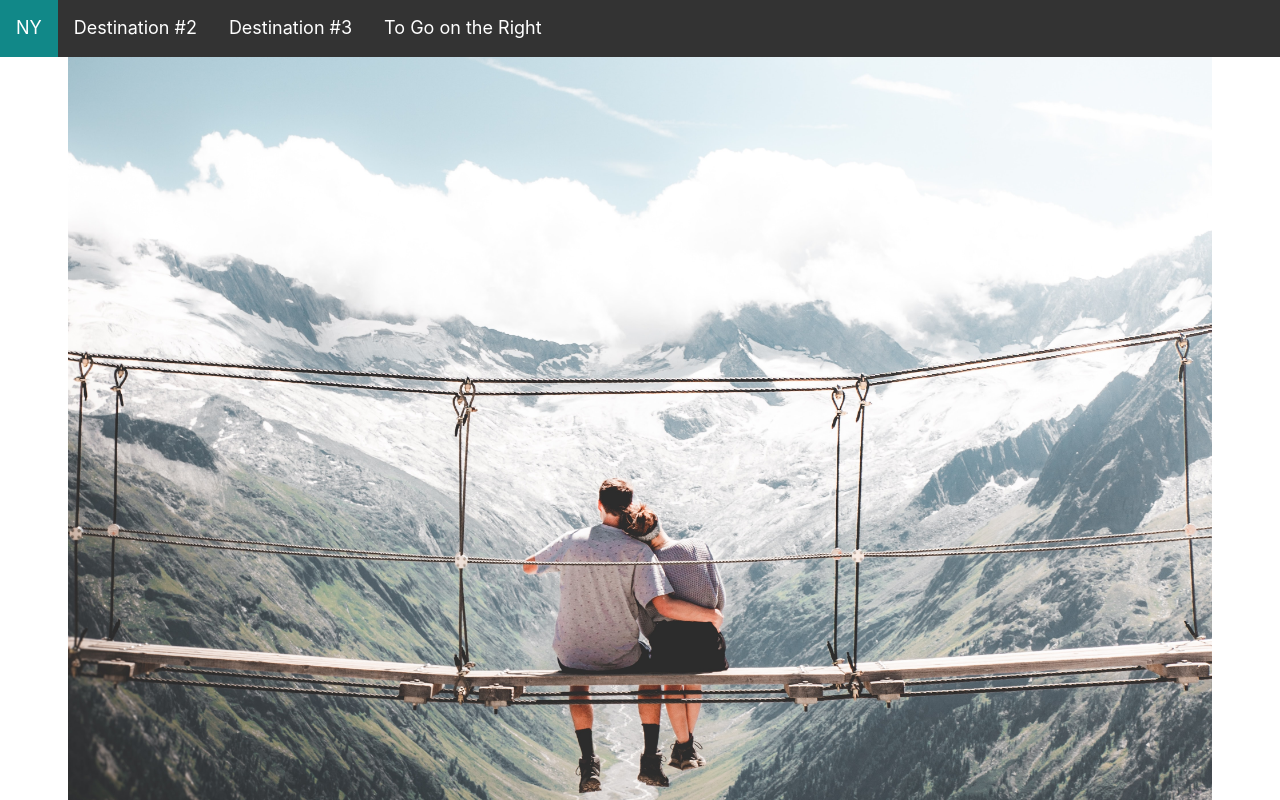
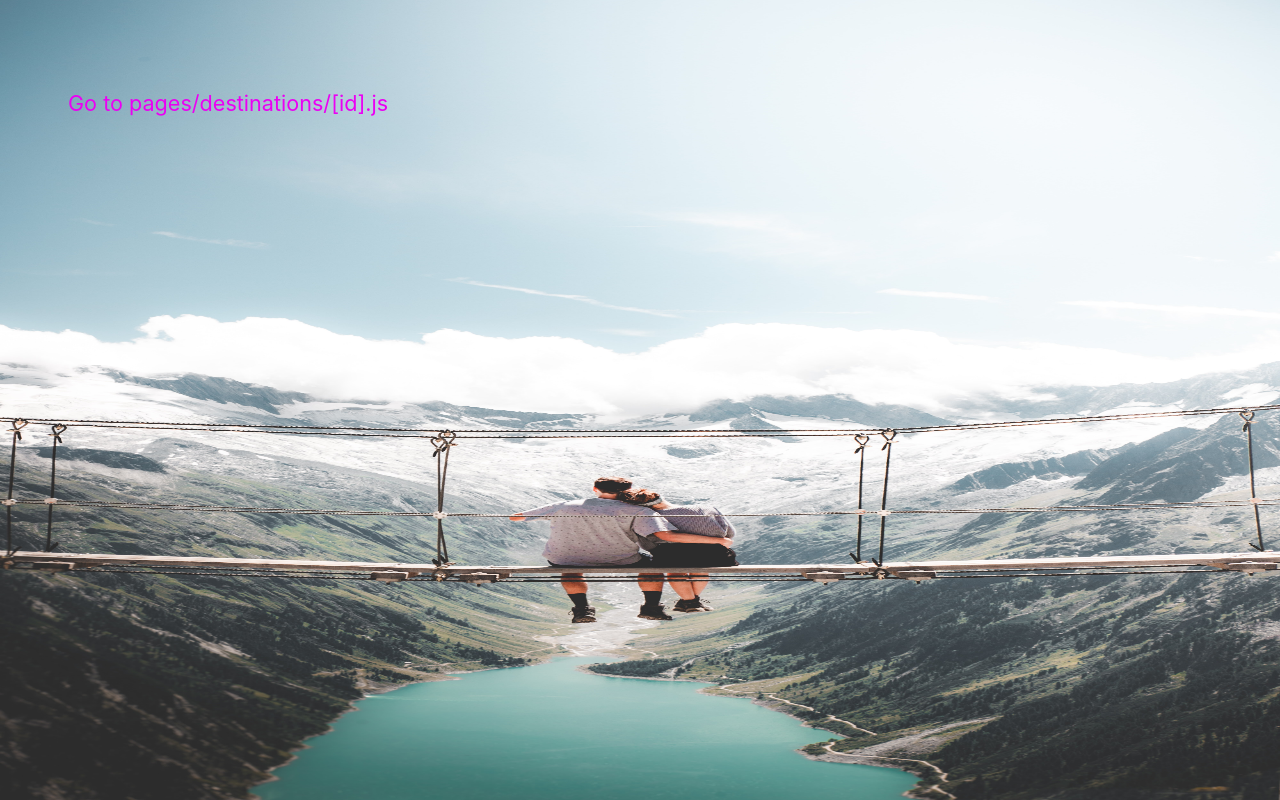
Before and after one commit to mariaykim/LocalTravelers, a Next.js app: page / in a window 1280 px wide. Shown: the top 800 px of the page. Built offline with nearby package versions, Linux system fonts and the light colour scheme.

Commit message:
Styling for main section, debug needed

```diff
--- /dev/null
+++ b/components/Button/button.js
@@ -0,0 +1,12 @@
+import React from "react";
+import buttonStyles from "../../styles/button.module.css"
+
+const Button = () => {
+  return (
+    <div className={buttonStyles.filled}>
+      BOOK YOUR NEXT VACATION
+    </div>
+  )
+}
+
+export default Button;
--- /dev/null
+++ b/components/MainSection/index.js
@@ -0,0 +1,23 @@
+import React from "react"
+import mainStyles from "../../styles/main.module.css"
+import Image from "next/image"
+
+const MainSection = () => {
+  return (
+    <div className={mainStyles.container}>
+      <div className={mainStyles.text}>
+        PLEEEEEEASE
+      </div>
+      <div className={'image-container'}>
+        <Image
+          src={'/images/unsplash1.jpg'}
+          alt="background"
+          layout="fill"
+          className={'image'}
+        />
+      </div>
+    </div>
+  )
+}
+
+export default MainSection;
--- /dev/null
+++ b/components/TravelDestination/travelDestination.js
@@ -0,0 +1,18 @@
+import React from "react";
+
+const TravelDestination = () => {
+  return (
+    <div>
+      <h2>Not sure where to go? Check out these popular destinations!</h2>
+
+    <div>
+      <div> Place 1 </div>
+      <div> Place 2 </div>
+      <div> Place 3 </div>
+      <div> Place 4 </div>
+    </div>
+        </div>
+  )
+}
+
+export default TravelDestination;
--- a/components/layout.module.css
+++ b/components/layout.module.css
@@ -11,10 +11,6 @@
   align-items: center;
 }
 
-.landingImage {
-  z-index: 0;
-}
-
 .backToHome {
   margin: 3rem 0 0;
 }
--- a/pages/index.js
+++ b/pages/index.js
@@ -4,12 +4,17 @@ import utilStyles from '../styles/utils.module.css'
 import Image from 'next/image'
 import Link from 'next/link'
 import homeStyles from '../styles/home.module.css'
+import Button from '../components/Button/button.js'
+import TravelDestination from '../components/TravelDestination/travelDestination.js'
+import MainSection from '../components/MainSection'
 // import { getSortedPostsData } from '../lib/posts'
 
 export default function Home({ allPostsData }) {
   return (
     <Layout home>
-      <Image
+    <section>
+      <MainSection />
+      {/* <Image
         className={homeStyles.landingImage}
         src="/images/unsplash1.jpg"
         alt="outdoorsy background"
@@ -18,13 +23,9 @@ export default function Home({ allPostsData }) {
         layout="responsive"
         objectFit="cover"
         objectPosition="50% 70%"
-      />
-      <section>
-        <h1 className={utilStyles.heading2Xl}>{name}</h1>
+      /> */}
     </section>
       <section className={`${utilStyles.headingMd} ${utilStyles.padding1px}`}>
-        <h2 className={utilStyles.headingLg}>Blog</h2>
-      </section>
         <section className={homeStyles.landingText}>
           <Link
             href={{
@@ -35,6 +36,7 @@ export default function Home({ allPostsData }) {
             <a>Go to pages/destinations/[id].js</a>
           </Link>
         </section>
+      </section>
     </Layout>
   )
 }
--- /dev/null
+++ b/styles/button.module.css
@@ -0,0 +1,7 @@
+.filled {
+  width: 150px;
+  height: 50px;
+  background-color: rgba(22, 64, 39, 1);
+  position: relative;
+  z-index: 5;
+}
--- a/styles/footer.module.css
+++ b/styles/footer.module.css
@@ -1,5 +1,5 @@
 .footer {
   width: 100%;
   height: 50px;
-  background-color: red;
+  background-color: rgba(32, 83, 53, 0.71);
 }
--- a/styles/header.module.css
+++ b/styles/header.module.css
@@ -3,7 +3,7 @@
   margin: 0;
   padding: 0;
   overflow: hidden;
-  background-color: #333;
+  background-color: rgba(32, 83, 53, 0.71);
 }
 
 .right {
@@ -24,7 +24,7 @@
 
 /* Change the link color to #111 (black) on hover */
 .li a:hover {
-  background-color: #188;
+  background-color: rgba(22, 64, 39, 0.7);
 }
 
 .active {
--- /dev/null
+++ b/styles/main.module.css
@@ -0,0 +1,11 @@
+.image-container {
+  width: 50%;
+
+  .image {
+    object-fit: contain;
+    width: 50% !important;
+    position: relative !important;
+    height: unset !important;
+    z-index: 0;
+  }
+}
```
Lines whose indentation alone changed are shown as unchanged.
